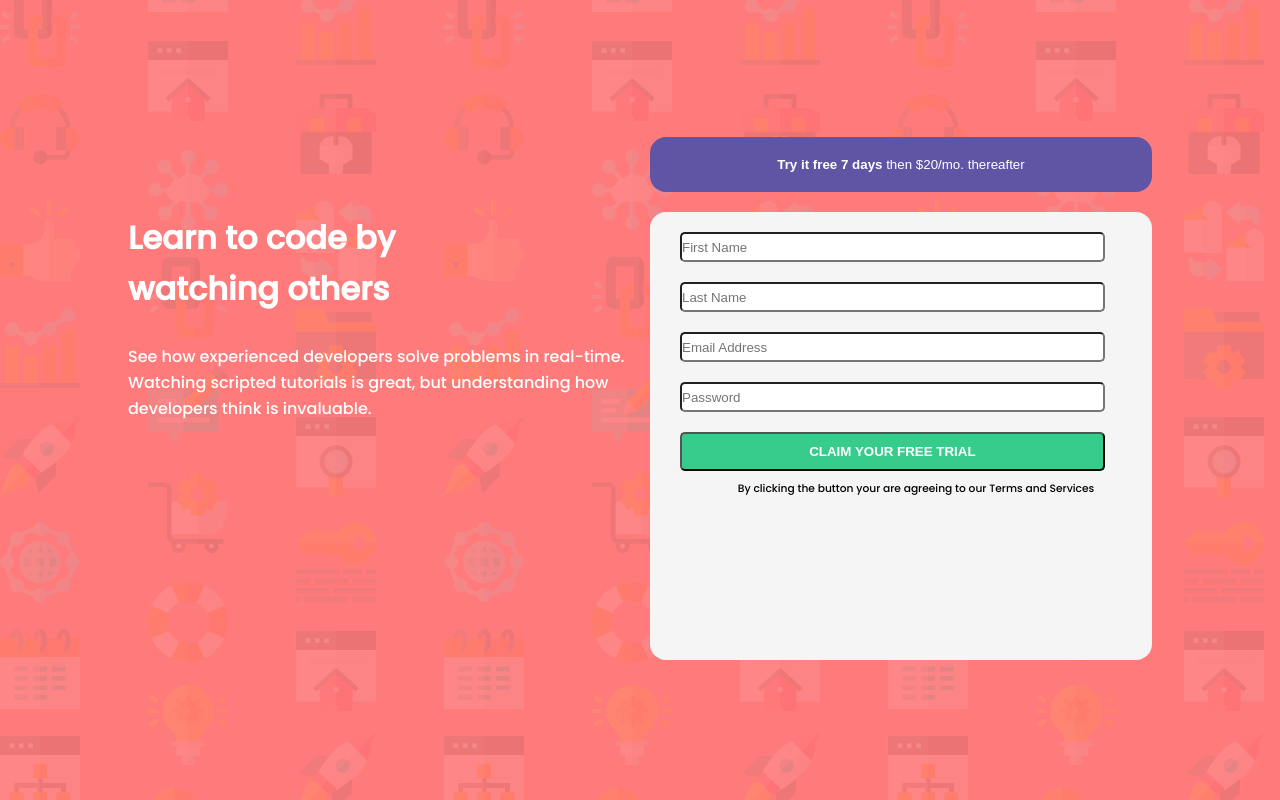
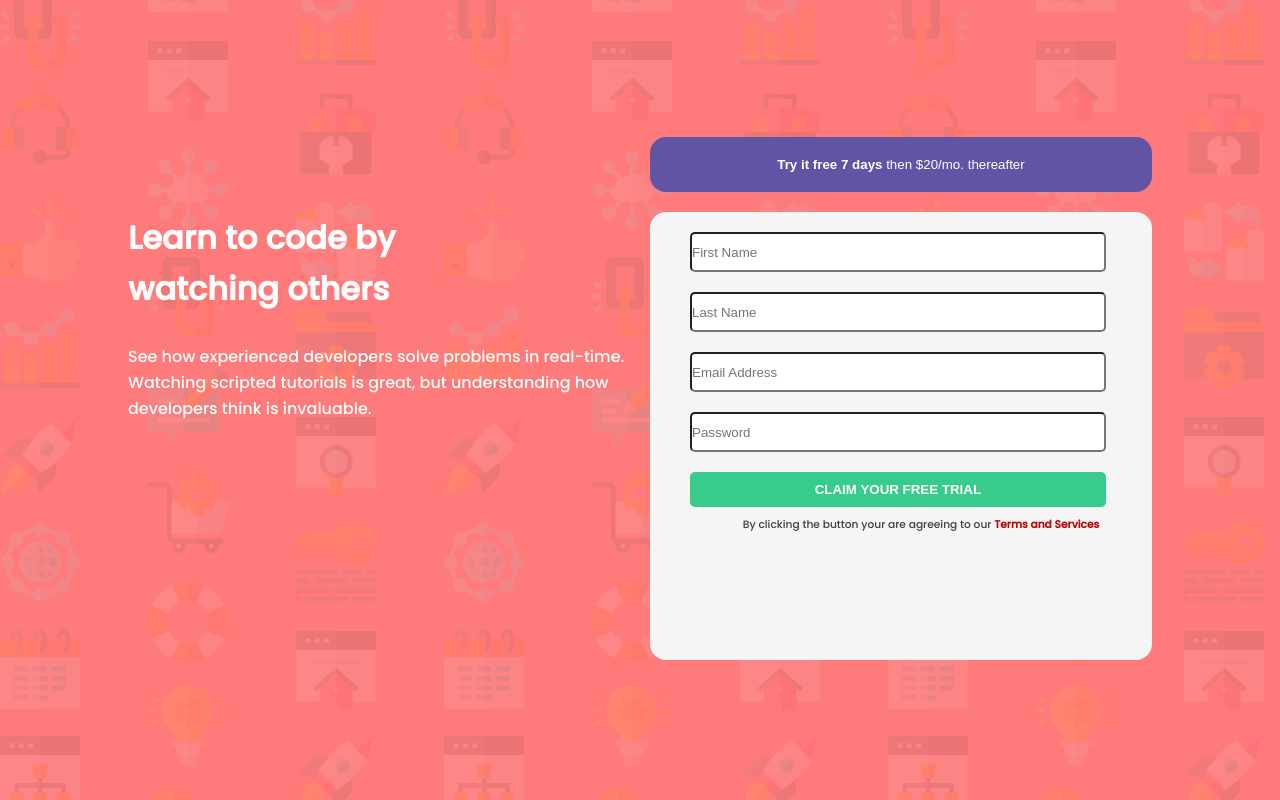
Before and after one commit to sctredws/Week-5-Project-2, a plain HTML site: page index.html in a window 1280 px wide. Drawn offline with Linux system fonts and the light colour scheme.

Commit message:
5th commit

```diff
--- a/index.html
+++ b/index.html
@@ -17,13 +17,14 @@
         </div>
         <div class="button"> <button class="buttonform"><strong>Try it free 7 days</strong> then $20/mo. thereafter</button></div>
         <div class="signup">
-            <div><input type="text" placeholder="First Name" name="fname" required class="sign"></div>
-            <div><input type="text" placeholder="Last Name" name="lname" required class="sign"> </div>
-            <div><input type="text" placeholder="Email Address" name="email" required class="sign"></div>
-            <div><input type="text" placeholder="Password" name="password" required class="sign"></div>
+            <form ><input type="text" placeholder="First Name" name="fname" required class="sign">
+            <input type="text" placeholder="Last Name" name="lname" required class="sign">
+            <input type="text" placeholder="Email Address" name="email" required class="sign">
+            <input type="text" placeholder="Password" name="password" required class="sign">
+            </form>
             <div class="trial">
                 <button class="grnbtn"><strong>CLAIM YOUR FREE TRIAL</strong></button>
-                <p class="para2">By clicking the button your are agreeing to our Terms and Services</p>
+                <p class="para2">By clicking the button your are agreeing to our <b>Terms and Services</b></p>
             </div>
 
         </div>
--- a/style.css
+++ b/style.css
@@ -59,16 +59,16 @@ body {
     grid-column: 2/3;
     grid-row: 2/3;
     border-radius: 1rem;
-    padding-left: 30px;
+    padding-left: 40px;
 
 }
 
 .sign {
     width: 90%;
-    justify-self: center;
-    height: 30px;
+    height: 40px;
     border-radius: 5px;
     margin-top: 20px;
+
 
 }
 
@@ -80,13 +80,19 @@ body {
     padding-top: 10px;
     padding-bottom: 10px;
     border-radius: 5px;
+    border-style: none;
     justify-self: center;
 }
 
 .para2 {
     font-size: 8pt;
+    color: hsl(249, 10%, 26%);
     margin-top: 10px;
     text-align: center;
+}
+
+b {
+    color:hsl(0, 90%, 37%);
 }
 
 
```
